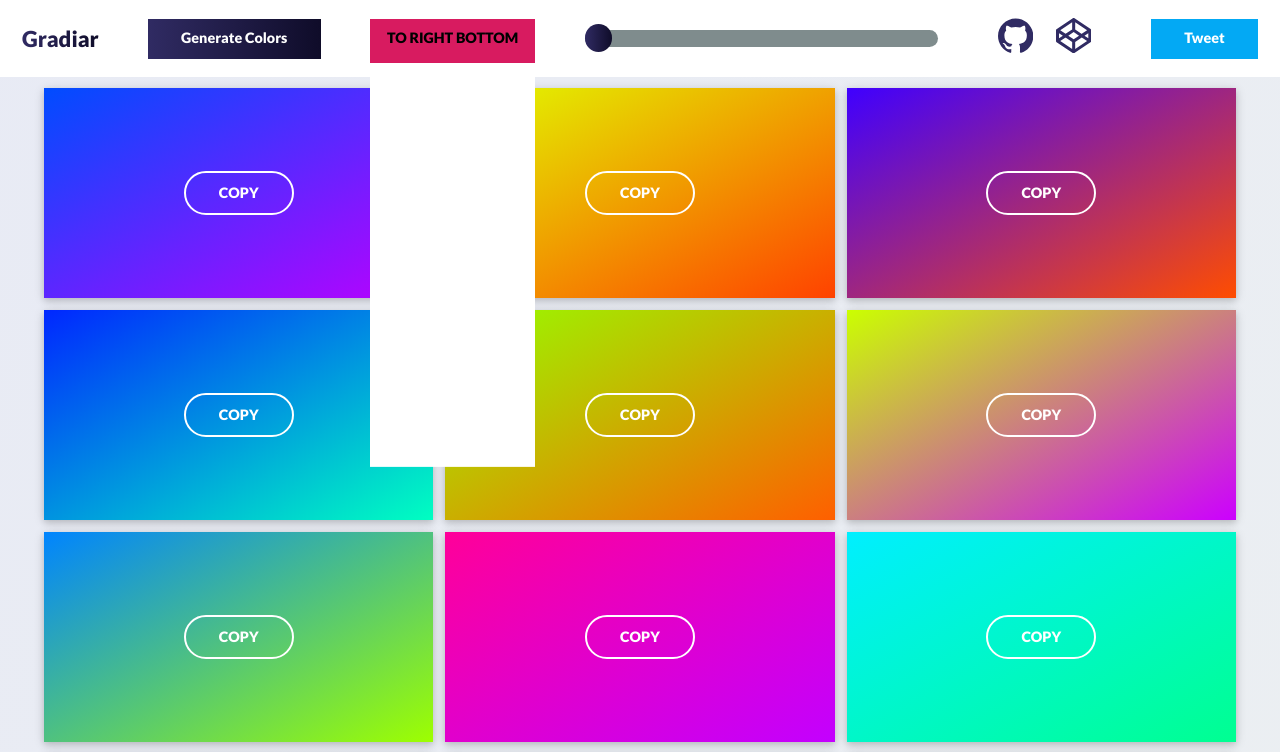
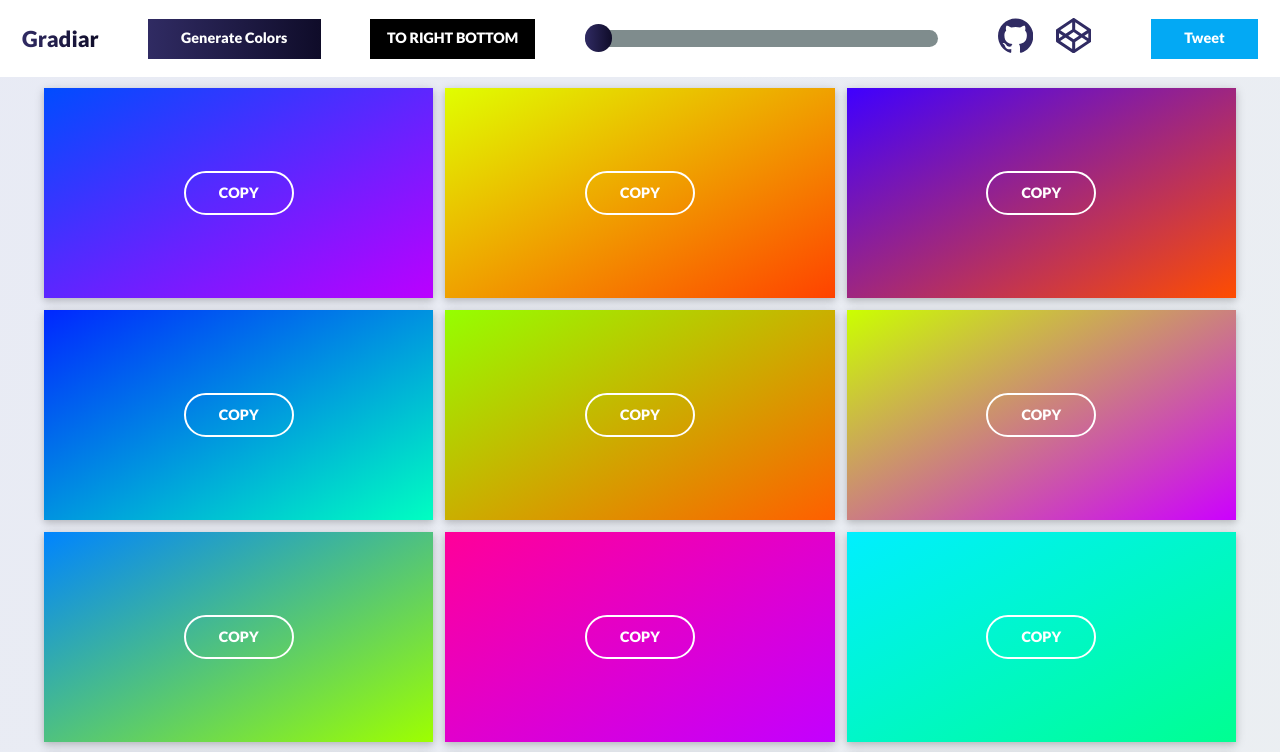
Before and after one commit to emmanuelnwogbo/linear-gradiar, a React app: page / in a window 1280 px wide. Shown: the top 752 px of the page. Built offline with nearby package versions, Linux system fonts and the light colour scheme.

Commit message:
added copy to clip board function to Card.jsx

```diff
--- a/src/components/Card.jsx
+++ b/src/components/Card.jsx
@@ -8,7 +8,8 @@ class Card extends Component {
     this.state = {
       colors: [],
       gradient: false,
-      gradiantDirection: `to right bottom`
+      gradiantDirection: `to right bottom`,
+      background: null
     }
   }
 
@@ -32,13 +33,23 @@ class Card extends Component {
     })
   }
 
+  copyGradToClipBoard = (e) => {
+    let range = document.createRange();
+    let selection = window.getSelection();
+    selection.removeAllRanges();
+    console.log(e.target.previousSibling)
+    range.selectNodeContents(e.target.previousSibling);
+    selection.addRange(range);
+    document.execCommand('copy');
+  }
+
   componentDidMount() {
     const { initialGradient } = this.props;
     this.setState({ gradient: initialGradient })
   }
 
   componentWillUpdate() {
-    this.handleGradientPainting()
+    this.handleGradientPainting();
   }
 
   render() {
@@ -50,7 +61,15 @@ class Card extends Component {
         <div className='card' style={{
           background: `linear-gradient(${gradiantDirection}, ${gradient})`
         }}>
-          <div className="card--btn btn">copy</div>
+        <p style={{
+          textTransform: 'lowercase',
+          position: 'absolute',
+          width: '10%',
+          overflow: 'hidden',
+          zIndex: '-1',
+          opacity: '0'
+        }}>{`linear-gradient(${gradiantDirection}, ${gradient})`}</p>
+          <div className="card--btn btn" id={`linear-gradient(${gradiantDirection}, ${gradient})`} onClick={this.copyGradToClipBoard}>copy</div>
         </div>
       )
     }
--- a/src/components/Header.jsx
+++ b/src/components/Header.jsx
@@ -43,6 +43,9 @@ class Header extends Component {
     return directions.map(direction => {
       const changeGradDir = () => {
         this.changeGradientDirection(direction)
+      }
+      if (direction === currentDirection) {
+        return;
       }
       return <span onClick={changeGradDir} key={direction} className="header__gradient--direction-span">{direction}</span>
     })
--- a/src/scss/components/header.scss
+++ b/src/scss/components/header.scss
@@ -119,42 +119,45 @@
     font-size: 1.3rem;
     cursor: pointer;
     transition: all .2s;
-    background: #D81B60;
+    background: #000000;
     text-transform: uppercase;
     transition: all .2s;
     display: flex;
     justify-content: center;
     align-items: center;
+    color: #fff;
 
     &:hover {
       & span {
         @include directionMenuSpans
       }
+
+      & .header__gradient--direction-menu {
+        height: 40rem;
+        width: 100%;
+        bottom: -40rem;
+      }
     }
 
     &-menu {
       position: absolute;
-      bottom: -40rem;
+      bottom: 40rem;
       left: 0;
-      width: 100%;
+      height: 0;
+      width: 0;
       background: transparent;
-      background: #fff;
-      height: 40rem;
       transform: translateY(-3rem);
       z-index: -2;
+      color: #fff;
 
       & span {
         transition: all .2s;
-
-        &:hover {
-          @include directionMenuSpans
-        }
       }
     }
 
     &-span {
       display: block;
-      background: #D81B60;
+      background: #000000;
       padding: .6rem 1rem;
       cursor: pointer;
       position: absolute;
```
